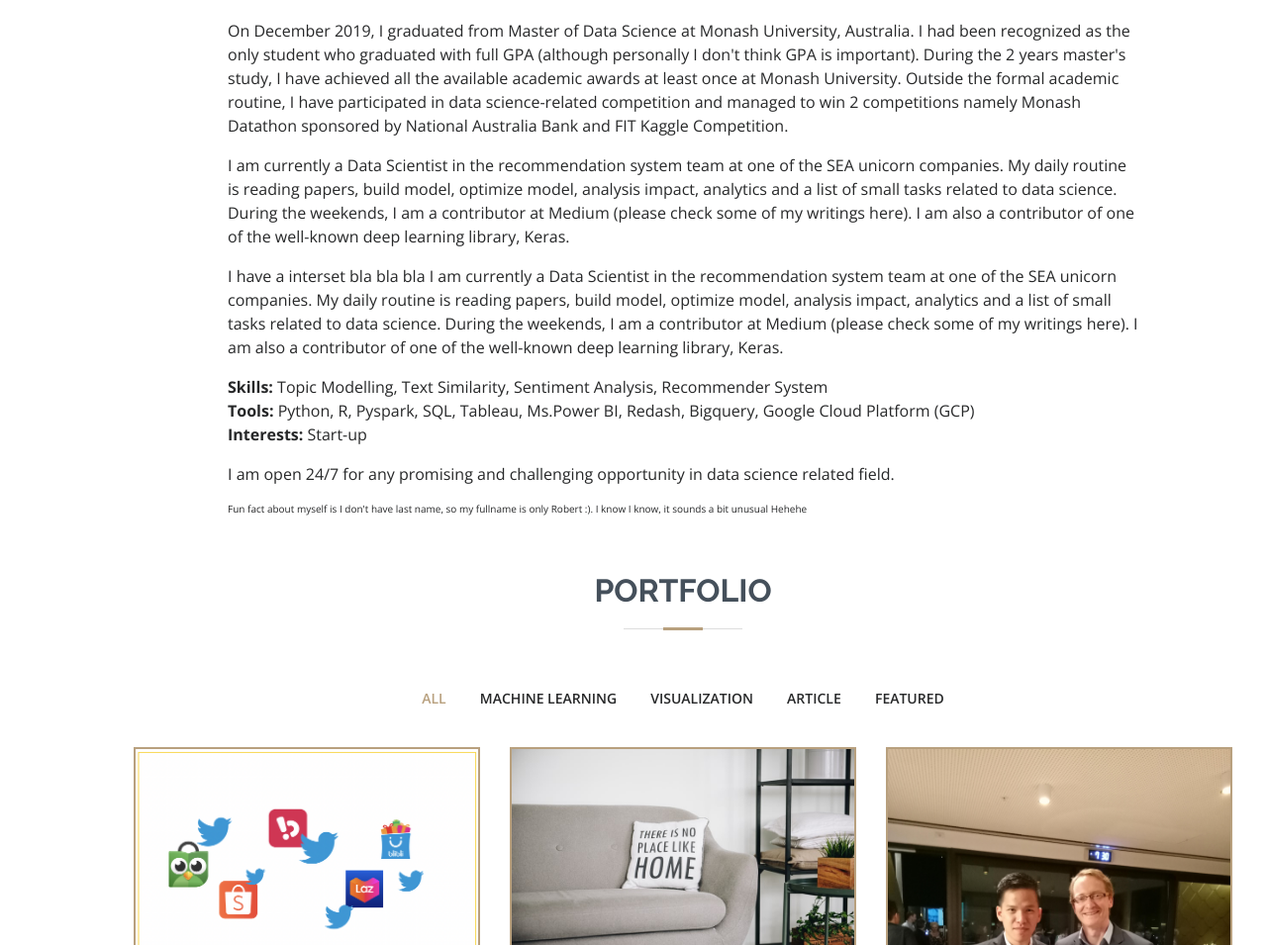
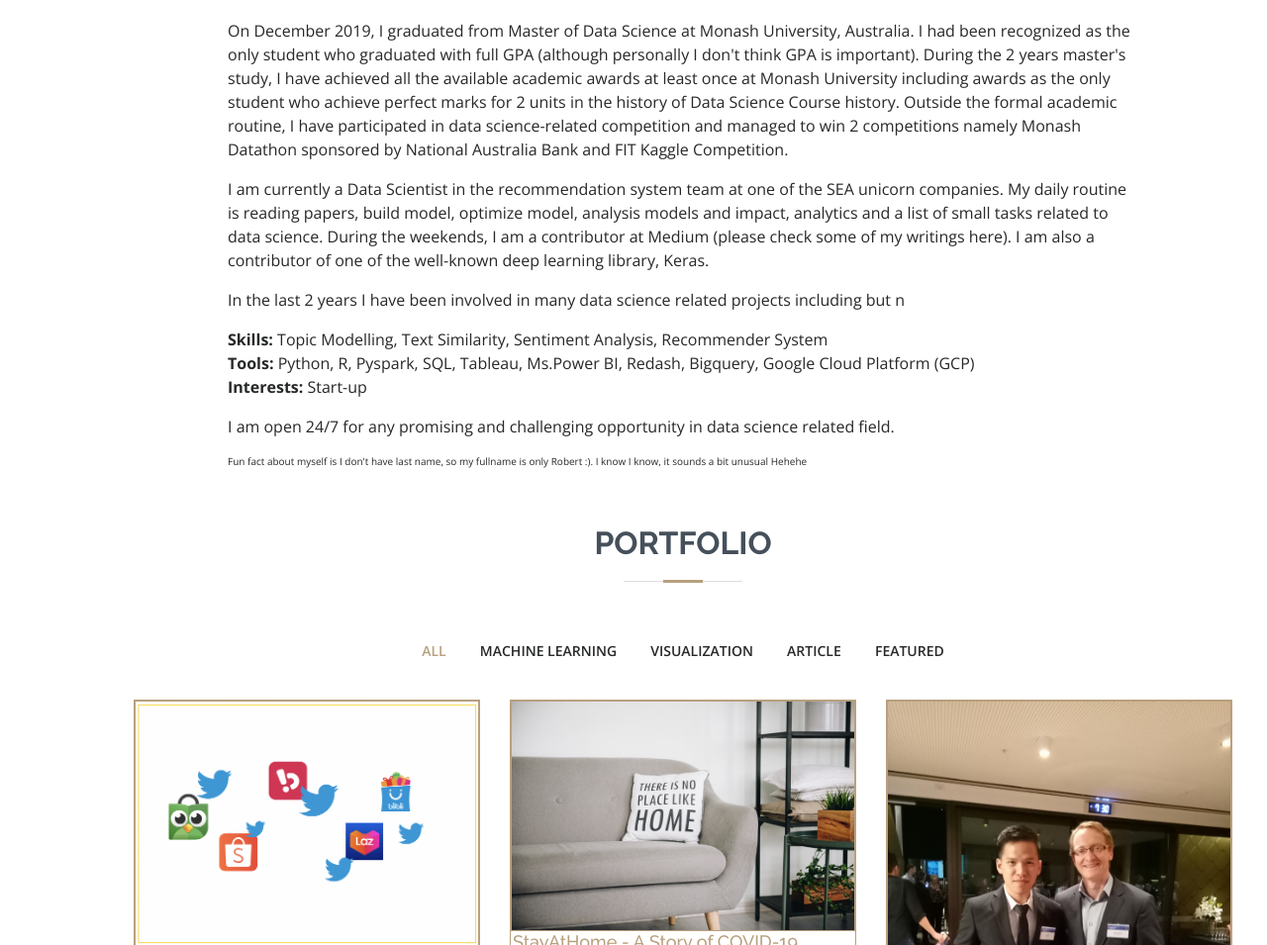
Before and after one commit to robertvici/iamrobert, a plain HTML site: page index.html in a window 1280 px wide. Shown: the part 949-1904 px from the top of the page at 99% size. Drawn offline with nearby package versions, Linux system fonts and the light colour scheme.

Commit message:
add about me

```diff
--- a/index.html
+++ b/index.html
@@ -84,11 +84,11 @@
           </div>
             <div class="col-lg-10">
           <p class="font-justify">
-              <p>On December 2019, I graduated from Master of Data Science at Monash University, Australia. I had been recognized as the only student who graduated with full GPA (although personally I don't think GPA is important). During the 2 years master's study, I have achieved all the available academic awards at least once at Monash University. Outside the formal academic routine, I have participated in data science-related competition and managed to win 2 competitions namely Monash Datathon sponsored by National Australia Bank and FIT Kaggle Competition.
+              <p>On December 2019, I graduated from Master of Data Science at Monash University, Australia. I had been recognized as the only student who graduated with full GPA (although personally I don't think GPA is important). During the 2 years master's study, I have achieved all the available academic awards at least once at Monash University including awards as the only student who achieve perfect marks for 2 units in the history of Data Science Course history. Outside the formal academic routine, I have participated in data science-related competition and managed to win 2 competitions namely Monash Datathon sponsored by National Australia Bank and FIT Kaggle Competition.
               </p>
-               <p> I am currently a Data Scientist in the recommendation system team at one of the SEA unicorn companies. My daily routine is reading papers, build model, optimize model, analysis impact, analytics and a list of small tasks related to data science. During the weekends, I am a contributor at Medium (please check some of my writings here). I am also a contributor of one of the well-known deep learning library, Keras.</p>
+               <p> I am currently a Data Scientist in the recommendation system team at one of the SEA unicorn companies. My daily routine is reading papers, build model, optimize model, analysis models and impact, analytics and a list of small tasks related to data science. During the weekends, I am a contributor at Medium (please check some of my writings here). I am also a contributor of one of the well-known deep learning library, Keras.</p>
                 <p>
-                 I have a interset bla bla bla I am currently a Data Scientist in the recommendation system team at one of the SEA unicorn companies. My daily routine is reading papers, build model, optimize model, analysis impact, analytics and a list of small tasks related to data science. During the weekends, I am a contributor at Medium (please check some of my writings here). I am also a contributor of one of the well-known deep learning library, Keras.
+                 In the last 2 years I have been involved in many data science related projects including but n
                 </p>
 
                  <p>
```
